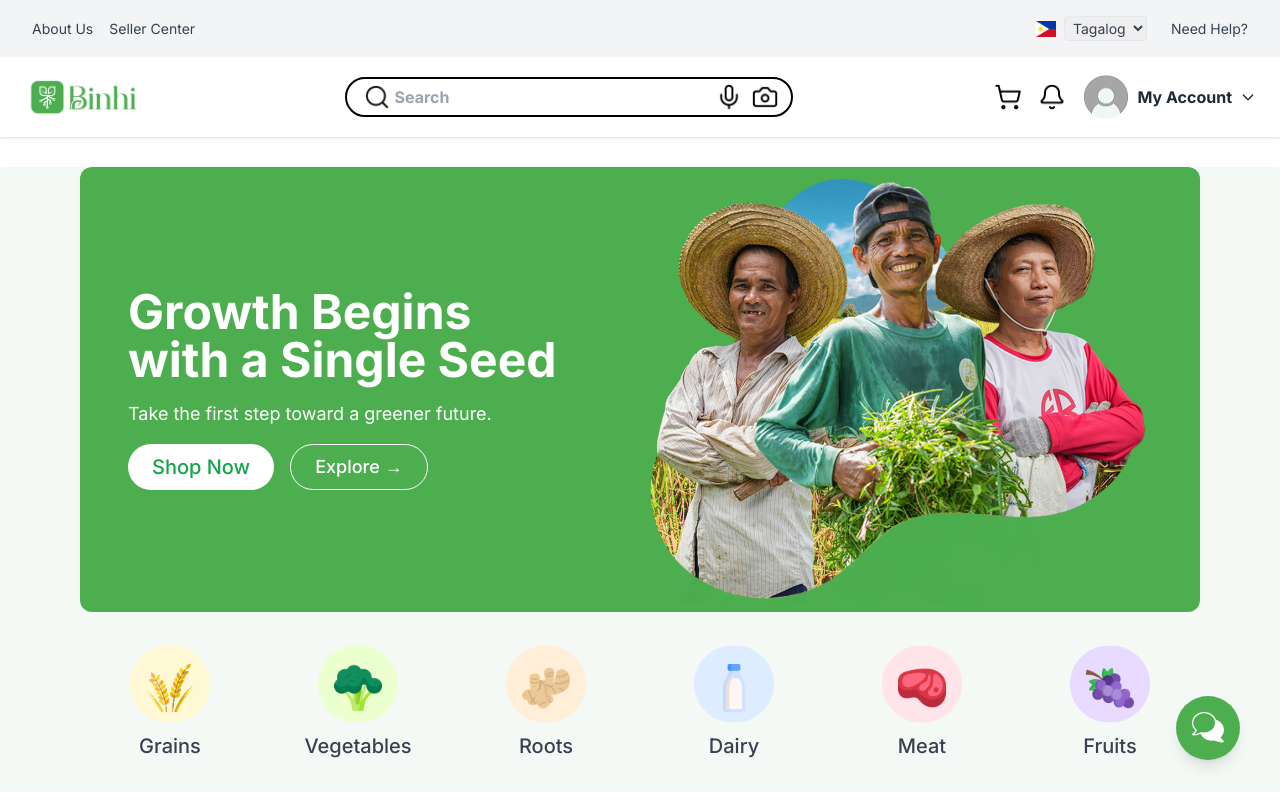
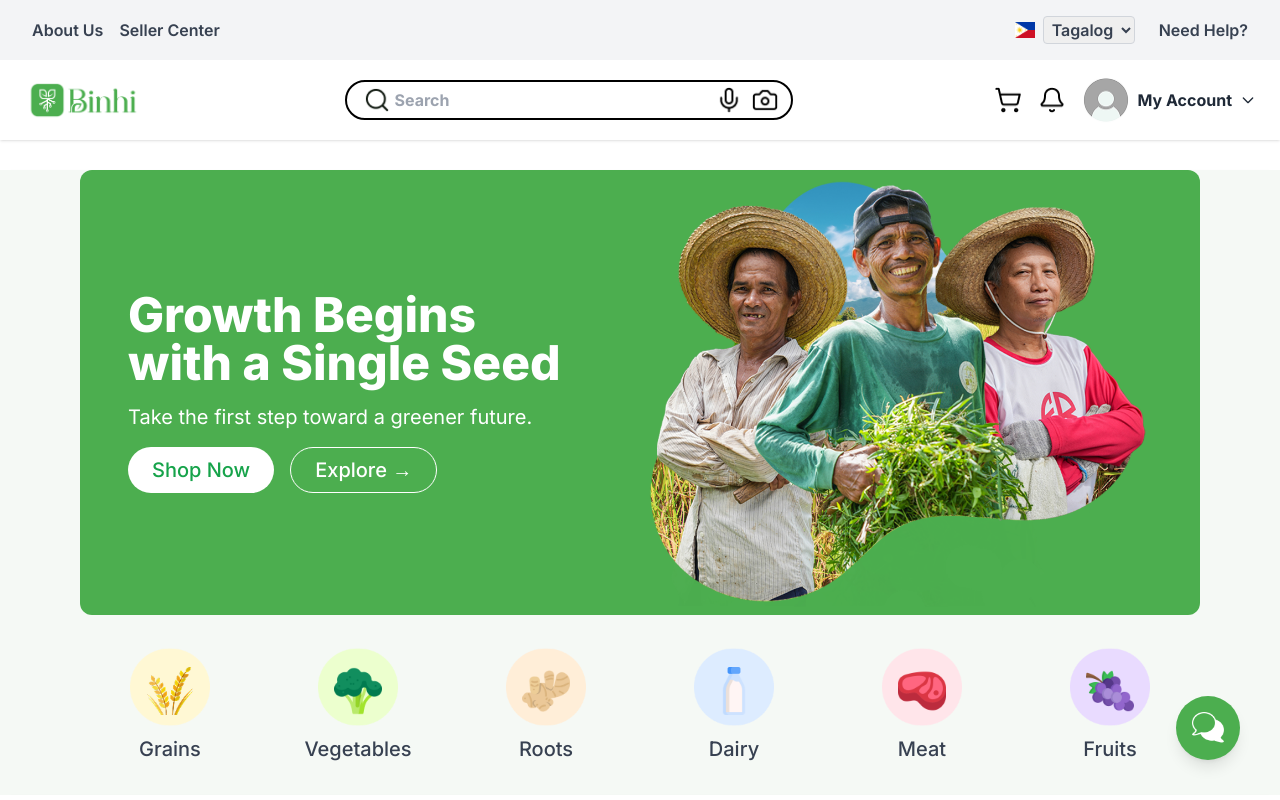
Before and after one commit to Arzion032/binhi-marketplace-frontend, a React (Vite) app: page / in a window 1280 px wide. Shown: the top 800 px of the page. Built offline with nearby package versions, Linux system fonts and the light colour scheme.

Commit message:
Fixed the Stylings in Marketplace Landing Page.

```diff
--- a/src/components/LandingPage/FederationSection.jsx
+++ b/src/components/LandingPage/FederationSection.jsx
@@ -5,7 +5,7 @@ function FederationSection() {
 
   return (
     <section className="py-10 bg-gray-50">
-      <h1 className="bg-white border-2 border-gray text-[30px] md:text-[36px] text-center font-bold shadow-sm p-4">
+      <h1 className="bg-white border-2 border-gray text-3xl md:text-[36px] font-inter text-center font-black shadow-sm p-4">
         KNOW MORE ABOUT <span className="text-[#4CAE4F]">OUR FEDERATION</span>!
       </h1>
 
--- a/src/components/LandingPage/Marketplace.jsx
+++ b/src/components/LandingPage/Marketplace.jsx
@@ -15,17 +15,17 @@ const Marketplace = () => {
         <section className="bg-[#4CAE4F] text-white px-6 py-2 md:py-2 mx-[80px] mt-[30px] rounded-xl">
           <div className="max-w-5xl mx-auto flex flex-col md:flex-row items-center justify-between gap-2">
             <div className="md:w-1/2 space-y-4 text-center md:text-left">
-              <h1 className="text-4xl sm:text-3xl md:text-5xl font-bold leading-tight">
+              <h1 className="text-5xl sm:text-3xl md:text-5xl font-extrabold leading-tight">
                 Growth Begins <br /> with a Single Seed
               </h1>
-              <p className="text-xl md:text-lg">
+              <p className="md:text-xl">
                 Take the first step toward a greener future.
               </p>
               <div className="flex flex-wrap justify-center md:justify-start gap-4">
                 <button className="text-xl bg-white text-green-600 font-medium px-6 py-2 rounded-full hover:translate-x-2 hover:scale-105">
                   Shop Now
                 </button>
-                <button className="text-lg border border-white font-medium px-6 py-2 rounded-full hover:translate-x-2 hover:scale-105">
+                <button className="text-xl border border-white font-medium px-6 py-2 rounded-full hover:translate-x-2 hover:scale-105">
                   Explore →
                 </button>
               </div>
@@ -88,7 +88,7 @@ const Marketplace = () => {
       </div>
 
       {/*Products Section, miii*/}
-      <h1 className="bg-white text-4xl font-bold text-center shadow-lg p-6">
+      <h1 className="bg-white text-4xl font-black font-inter text-center shadow-lg p-6">
         YOUR DAILY<span className="text-[#4CAE4F]"> BINHI </span> NEEDS
       </h1>
       <section className="px-6 py-6 bg-[#F5F9F5] ">
@@ -160,19 +160,19 @@ const Marketplace = () => {
       <section className="px-6 py-6 bg-[#F5F9F5] ">
         <div className="flex items-center justify-between mx-[70px] mt-[5px] mb-[10px]">
           <div className="flex items-center gap-2">
-            <p className="text-[36px] font-bold text-shadow-lg">Featured Products</p>
+            <p className="text-3xl font-black font-inter text-shadow-lg">Featured Products</p>
             <span className="text-[14px] font-normal text-gray-400">
               Do not miss the current offers until the end of April
             </span>
           </div>
         <button
               onClick={() => navigate('/featured-products')}
-              className="text-[20px] font-bold hover:underline"
+              className="text-[20px] font-bold hover:underline mx-100"
             >
               See more
             </button>
             </div>
-        <div className="mx-[70px] max-w-8xl mx-auto grid grid-cols-1 sm:grid-cols-2 lg:grid-cols-7 gap-6">
+        <div className="mx-[80px] max-w-7xl mx-auto grid grid-cols-1 sm:grid-cols-24 lg:grid-cols-6 gap-2">
           {[
             { name: "Premium Farm Fresh Sweet Corn", price: "₱53.00", sold: 227, image: "/corn.png" },
             { name: "Ultra-Green Superfood Broccoli Hulk Flavored", price: "₱53.00", sold: 227, image: "/brocco.png" },
@@ -180,7 +180,6 @@ const Marketplace = () => {
             { name: "How to Train Your Dragon's Treasure Exotic Fruit", price: "₱53.00", sold: 227, image: "/dragonfruit.png" },
             { name: "Premium Milk With No Exercise One Week", price: "₱53.00", sold: 227, image: "/milk.png" },
             { name: "Ultra-Creamy Black Gold Avocado with Balut", price: "₱53.00", sold: 227, image: "/fruit-avocado.png" },
-            { name: "How to Train Your Dragon's Treasure Exotic Fruit", price: "₱53.00", sold: 227, image: "/dragonfruit.png" }
           ].map((product, index) => (
             <div
               key={index}
@@ -221,7 +220,7 @@ const Marketplace = () => {
           <img src="/confetti.png" alt="confetti" className="w-full h-full object-cover" />
         </div>
 
-        <h2 className="text-center text-[30px] font-bold mb-5 relative z-10 mb-10">Top Farmers of the Month</h2>
+        <h2 className="text-center text-3xl font-black font-inter mb-5 relative z-10 mb-16">Top Farmers of the Month</h2>
 
         <div className="flex flex-wrap justify-center gap-6 relative z-10 mt-10">
           {[
@@ -348,15 +347,15 @@ const Marketplace = () => {
 <section className="bg-[#4CAE4F] rounded-lg text-white py-4 mx-[80px] mt-[20px]">
         <div className="grid grid-cols-1 md:grid-cols-3 divide-y-3 md:divide-y-0 md:divide-x divide-white text-center">
           <div className="px-4 py-4">
-            <h2 className="text-[70px] font-semibold">546+</h2>
+            <h2 className="text-[70px] font-bold">546+</h2>
             <p className="text-[20px] font-normal">Registered Farmers</p>
           </div>
           <div className="px-4 py-4">
-            <h2 className="text-[70px] font-semibold">789,900+</h2>
+            <h2 className="text-[70px] font-bold">789,900+</h2>
             <p className="text-[20px]">Orders Delivered</p>
           </div>
           <div className="px-4 py-4">
-            <h2 className="text-[70px] font-semibold">690+</h2>
+            <h2 className="text-[70px] font-bold">690+</h2>
             <p className="text-[20px]">Food Items</p>
           </div>
         </div>
@@ -371,8 +370,8 @@ const Marketplace = () => {
             </div>
           </div>
           <div className="mx-4">
-            <p className="text-[15px] font-bold mb-3">CUSTOMER SERVICE</p>
-            <ul className="space-y-1">
+            <p className="text-lg font-black mb-3">CUSTOMER SERVICE</p>
+            <ul className="space-y-1 text-base">
               <li>Help Center</li>
               <li>Payment Methods</li>
               <li>Return & Refund</li>
@@ -380,16 +379,16 @@ const Marketplace = () => {
             </ul>
           </div>
           <div className="mx-4">
-            <p className="text-[15px] font-bold mb-3">ABOUT BINHI</p>
-            <ul className="space-y-1">
+            <p className="text-lg font-black mb-3">ABOUT BINHI</p>
+            <ul className="space-y-1 text-base">
               <li>About Us</li>
               <li>Privacy Policy</li>
               <li>Binhi Seller Center</li>
             </ul>
           </div>
           <div className="mx-4">
-            <p className="text-[15px] font-bold mb-3">PAYMENT METHODS</p>
-            <div className="grid grid-cols-2 gap-2">
+            <p className="text-lg font-black mb-3">PAYMENT METHODS</p>
+            <div className="grid grid-cols-2 gap-1 text-base">
               <img src="cod.png" alt="COD" />
               <img src="gcash.png" alt="GCash" />
               <img src="paypal.png" alt="PayPal" />
@@ -397,8 +396,8 @@ const Marketplace = () => {
             </div>
           </div>
           <div className="mx-4">
-            <p className="text-[15px] font-bold mb-3">FOLLOW US</p>
-            <ul className="space-y-1">
+            <p className="text-lg font-black mb-3">FOLLOW US</p>
+            <ul className="space-y-1 text-base">
               <li className="flex items-center space-x-1">
                 <img src="Facebook.png" alt="Facebook" />
                 <span>BINHI Corp.</span>
--- a/src/components/UI/MainHeader.jsx
+++ b/src/components/UI/MainHeader.jsx
@@ -24,8 +24,8 @@ const MainHeader = ({ profileImage = "/account.png" }) => {
       <div className="flex items-center justify-between px-8 py-4 text-sm bg-gray-100 text-gray-700">
         <div className="flex gap-4">
 
-          <a href="#" className="hover:underline">About Us</a>
-         <Link to="/seller-center" className="hover:underline">Seller Center</Link>
+          <a href="#" className="text-base font-semibold hover:underline">About Us</a>
+         <Link to="/seller-center" className="text-base font-semibold hover:underline">Seller Center</Link>
         </div>
         <div className="flex items-center gap-6">
           <div className="flex items-center gap-2">
@@ -33,13 +33,13 @@ const MainHeader = ({ profileImage = "/account.png" }) => {
             <select
               value={selectedLang}
               onChange={handleLanguageChange}
-              className="text-sm text-gray-700 border rounded px-1 py-0.5"
+              className="text-base text-gray-700 font-semibold border border-gray-300 rounded px-1 py-0.5"
             >
               <option value="Tagalog">Tagalog</option>
               <option value="English">English</option>
             </select>
           </div>
-          <a href="#" className="hover:underline">Need Help?</a>
+          <a href="#" className="text-base hover:underline font-semibold">Need Help?</a>
         </div>
       </div>
 
```
